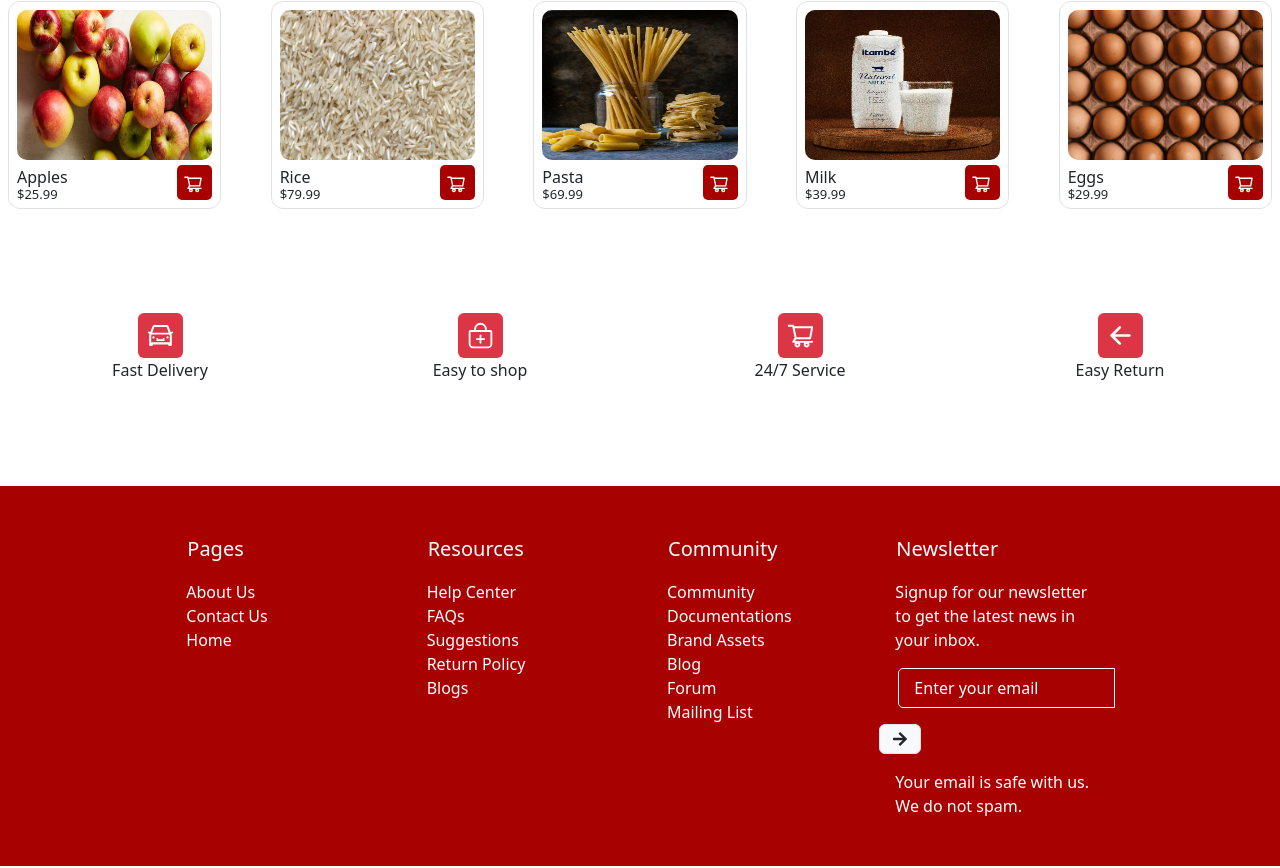
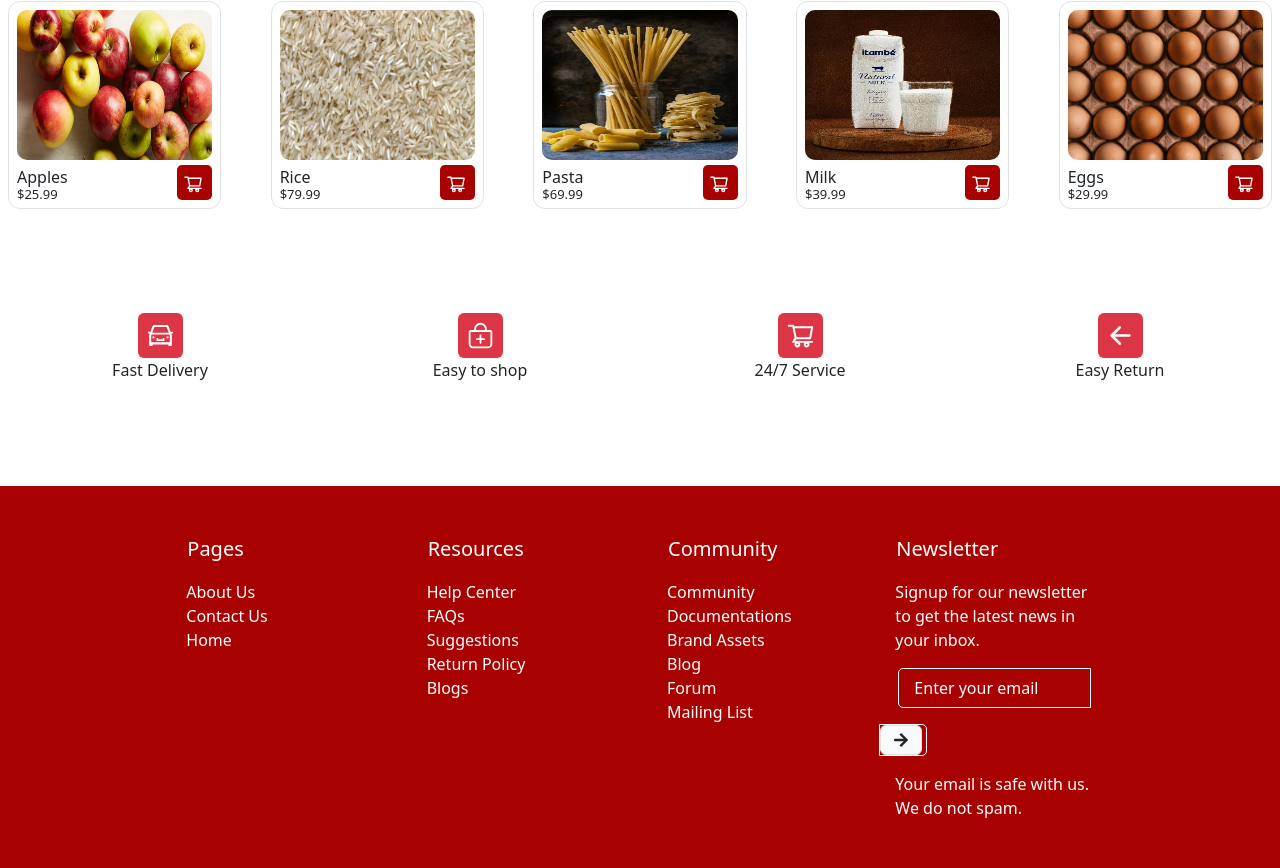
Before and after one commit to Hariz-Ade14/Timbu-Cloud-Shop, a Next.js app: page / in a window 1280 px wide. Shown: the part 2097-2965 px from the top of the page. Built offline with nearby package versions, Linux system fonts and the light colour scheme.

Commit message:
Update Footer.css

```diff
--- a/app/Components/Footer/Footer.css
+++ b/app/Components/Footer/Footer.css
@@ -12,7 +12,7 @@ input.Email{
     height: 40px;
     padding: 0px 15px;
     color: white;
-    width: 90%;
+    width: 80%;
     margin-left: 18px;
 }
 .Email::placeholder{
@@ -34,6 +34,15 @@ input.Email{
     display: flex;
     /* align-items: center; */
     justify-content: start;
+}
+.prepend{
+    background-color: #a70101;
+    border: 1px solid white;
+    background-color: #a70101;
+    outline: none;
+    border-radius: 5px;
+    color: white;
+    width: 20%;
 }
 @media screen and (max-width: 576px) {
        .footer .row{
```
